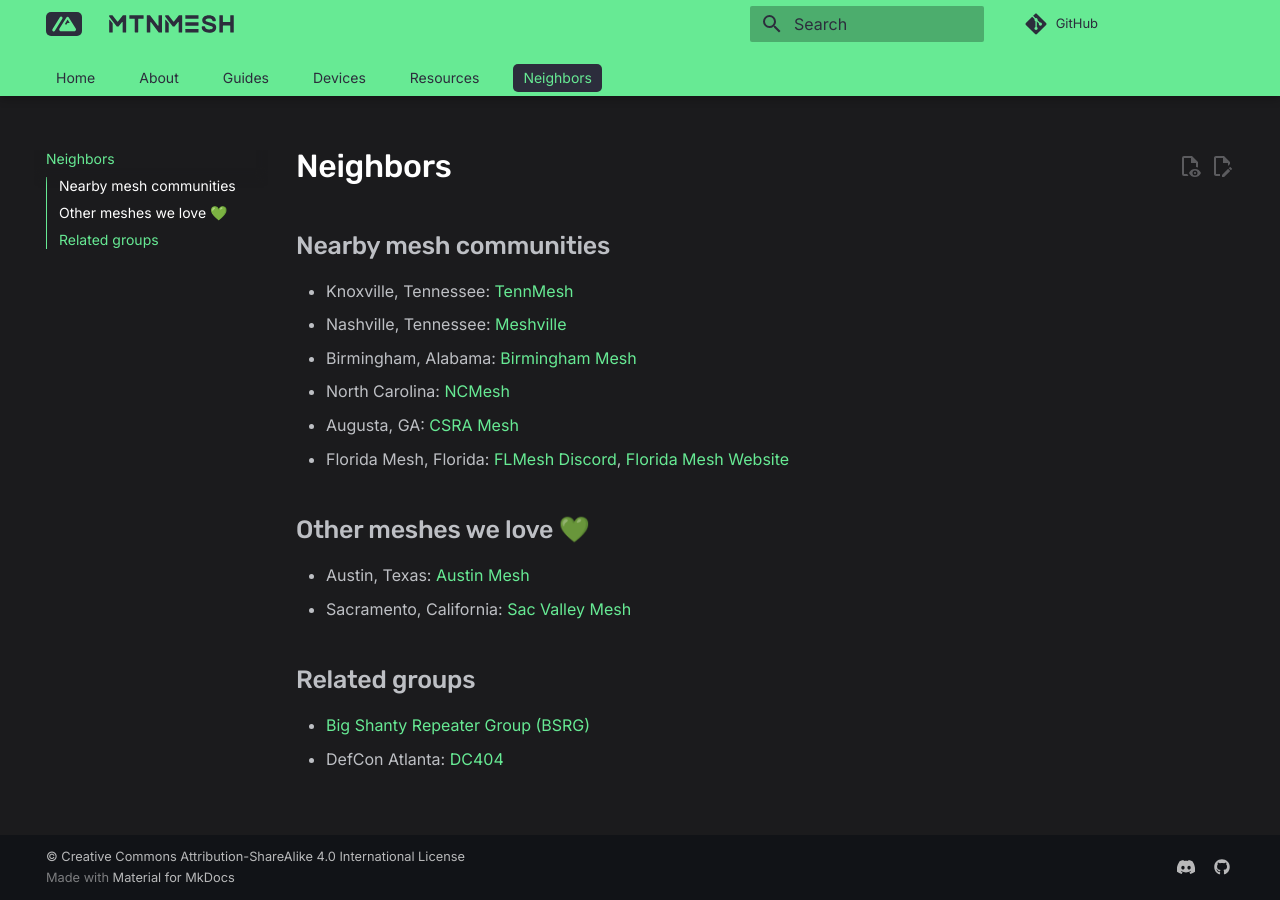
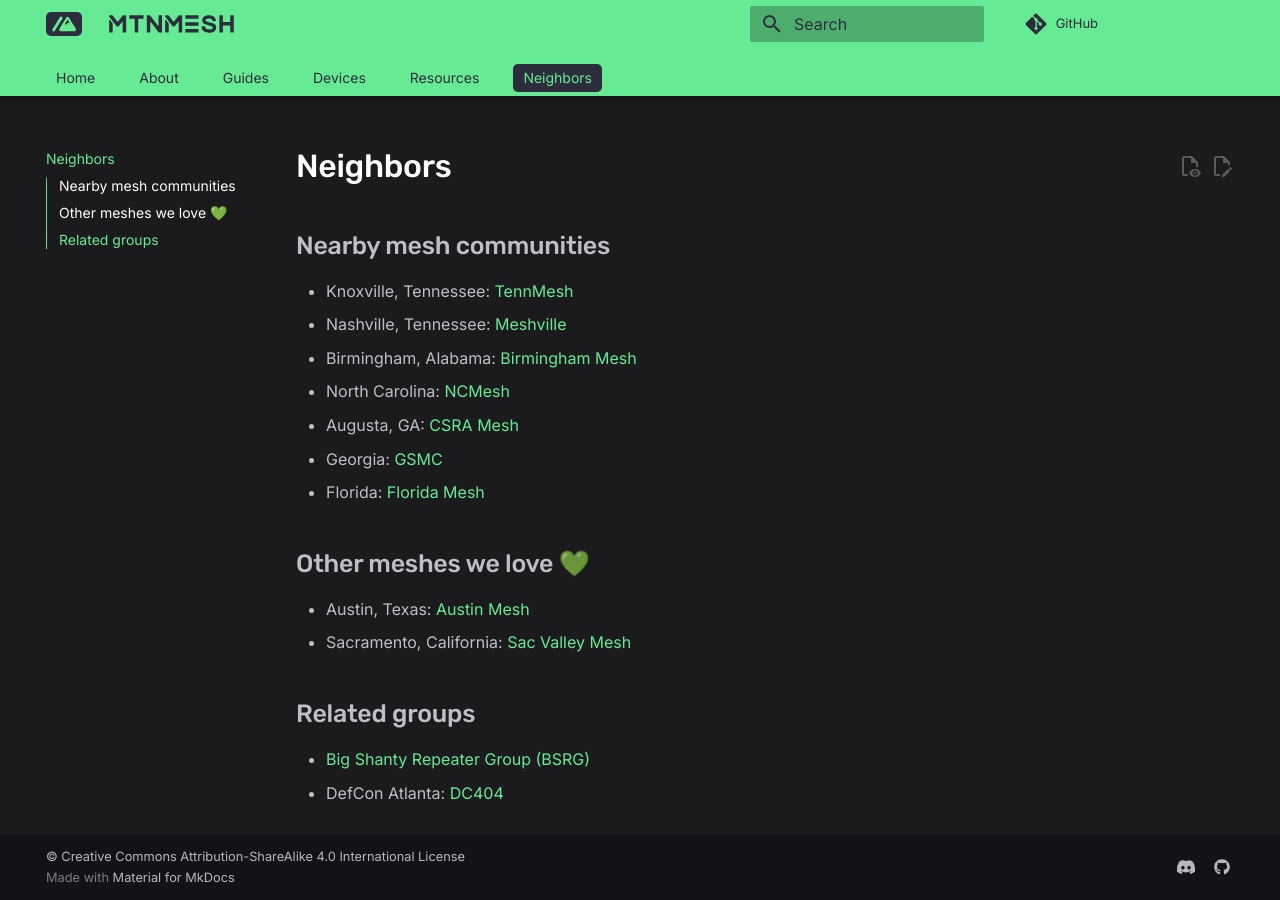
Before and after one commit to MtnMesh/mtnmesh.github.io, an MkDocs documentation site: the page built from docs/neighbors.md, in a window 1280 px wide. Built offline with MkDocs 1.6.1 and Material for MkDocs 9.7.7, drawn with Linux system fonts in a browser that asks for light colours; comment, search, counter and statistics services are not loaded.

Commit message:
Add GSMC (#79)

```diff
--- a/docs/neighbors.md
+++ b/docs/neighbors.md
@@ -7,7 +7,8 @@
 - Birmingham, Alabama: [Birmingham Mesh](https://birminghammesh.org/)
 - North Carolina: [NCMesh](https://ncmesh.net/)
 - Augusta, GA: [CSRA Mesh](https://www.csramesh.org/)
-- Florida Mesh, Florida: [FLMesh Discord](https://discord.gg/floridamesh), [Florida Mesh Website](https://areyoumeshingwith.us)
+- Georgia: [GSMC](https://GAmesh.net/)
+- Florida: [Florida Mesh](https://areyoumeshingwith.us)
 
 ## Other meshes we love 💚
 
```
